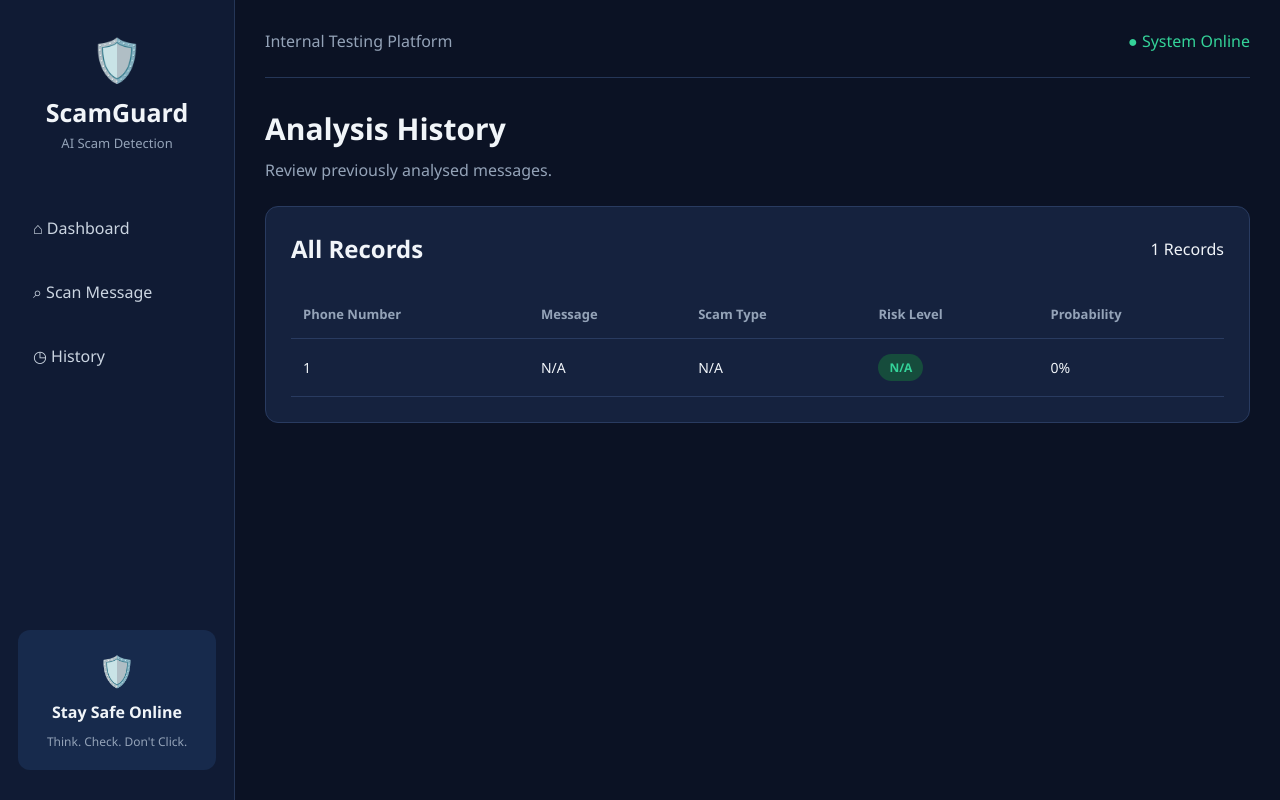
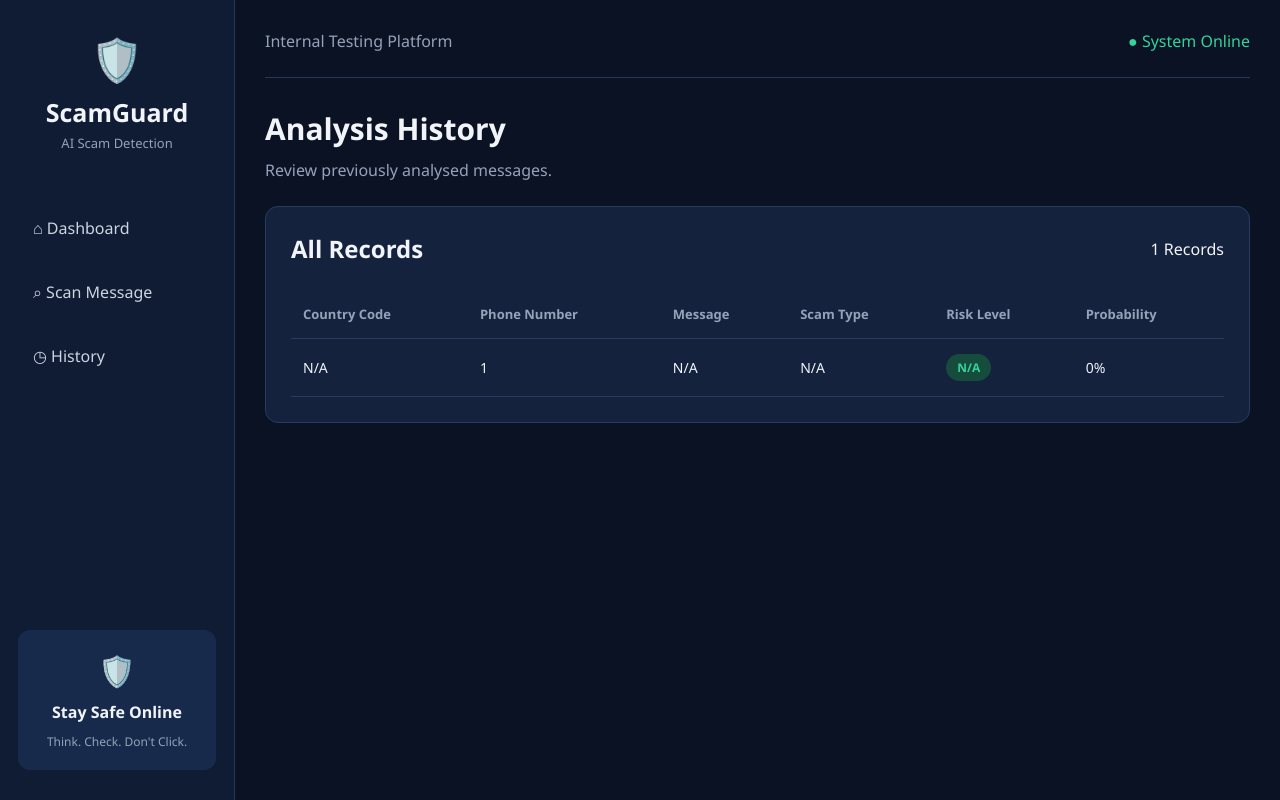
Before and after one commit to Jon1oh/DevOps-Team-6, a Flask app: template app/templates/history.html in a window 1280 px wide. Run offline with Flask 3, Linux system fonts and the light colour scheme; the template is opened without the code that fills it: most values are stand-ins (such as "Sample title", 1, 10 or a date in 2020); parts of the project's set-up code (start-up, migrations or seed data) failed here and were passed over.

Commit message:
refactors history.html

```diff
--- a/app/templates/history.html
+++ b/app/templates/history.html
@@ -23,6 +23,7 @@
         <table>
             <thead>
                 <tr>
+                    <th>Country Code</th>
                     <th>Phone Number</th>
                     <th>Message</th>
                     <th>Scam Type</th>
@@ -34,6 +35,7 @@
             <tbody>
                 {% for record in records %}
                 <tr>
+                    <td>{{ record.country_code|default('N/A', true) }}</td>
                     <td>{{ record.phone_number|default('N/A', true) }}</td>
                     <td class="message-cell">
                         {{ record.message|default('N/A', true) }}
```
